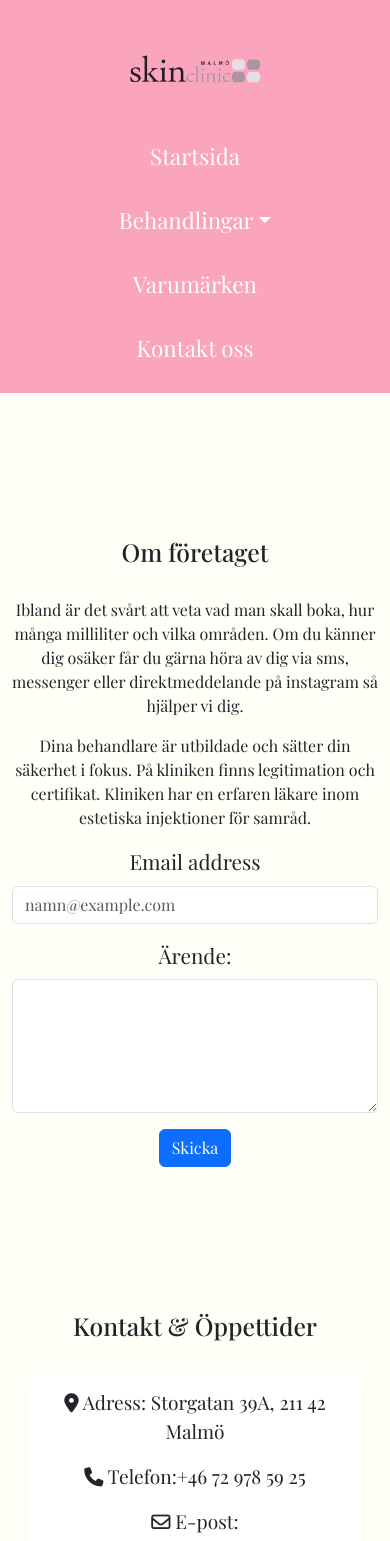
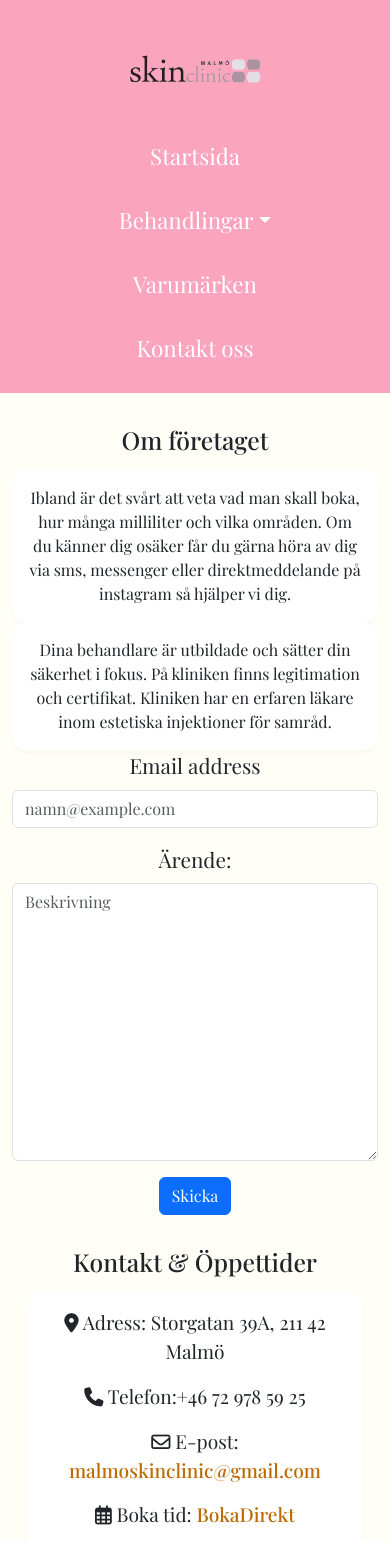
Before and after one commit to Godisstrut/SkinClinicWebsite, a React (Create React App) app in the folder skin-clinic-app/: page /contact in a window 390 px wide. Shown: the top 1541 px of the page. Built offline with nearby package versions, Linux system fonts and the light colour scheme; a web font is replaced by a local one.

Commit message:
Google maps
Integrated google maps to the contact page, and added styling for pc and mobile versions

```diff
--- /dev/null
+++ b/skin-clinic-app/src/components/ContactMap.js
@@ -0,0 +1,27 @@
+function ContactMap({
+    query = "Malmö SkinClinic, Storgatan 39A, Malmö",
+    height = 320
+}) {
+    const place = encodeURIComponent(query)
+    return(
+        <figure style={{ margin: 0 }}>
+            <iframe
+                title="Hitta till Malmö Skin Clinic"
+                src={`https://www.google.com/maps?q=${place}&output=embed`}
+                loading="lazy"
+                referrerPolicy="no-referrer-when-downgrade"
+                style={{ width: "100%", height, border: 0, borderRadius: 12 }}
+                allowFullScreen
+            />
+            <figcaption style={{ marginTop: 8 }}>
+                <a className="map-link"
+                href={`https://www.google.com/maps/search/?api=1&query=${place}`}
+                target="_blank"
+                rel="noreferrer"
+                >Öppna i Google Maps</a>
+            </figcaption>
+        </figure>
+    );
+}
+
+export default ContactMap
--- a/skin-clinic-app/src/components/Header.css
+++ b/skin-clinic-app/src/components/Header.css
@@ -101,7 +101,7 @@
   }
 }
 /* Mobile phone styling for the website */
-@media (max-width: 640px) {
+@media (max-width: 680px) {
   .links {
     flex-direction: column;
     align-items: center;
--- a/skin-clinic-app/src/pages/Botox/Botox.css
+++ b/skin-clinic-app/src/pages/Botox/Botox.css
@@ -12,7 +12,7 @@
 }
 
 .title {
-    color: #CC998D;
+    color: #995700;
 }
 
 #example-fade-text {
--- a/skin-clinic-app/src/pages/Contact.css
+++ b/skin-clinic-app/src/pages/Contact.css
@@ -1,6 +1,22 @@
+html, body {
+  height: 100%;
+  margin: 0;
+  padding: 0;
+  background-color: #fffff8;
+}
+
 .about {
     margin: 2rem;
     margin-top: 9rem;
+}
+
+.about-text {
+    background-color: #fff;
+    border-radius: 15px;
+    padding: 1em;
+    margin: 1rem;
+    /*Pamps css styling */
+    box-shadow: rgba(0,0,0,0.04) 0px 4px 8px -2px
 }
 
 .contact-section {
@@ -24,13 +40,41 @@
 
 .contact-section a:hover {
     text-decoration: underline;
+    color: #995700;
 }
 
 .contact {
     background-color: #fffff8;
     font-family: "Playfair Display", serif;
+    min-height: 100vh;
+    padding-bottom: 3rem;
 }
 
 .form-label {
     font-size: 1.3em;
 }
+
+.map-link {
+    color: #BB6B00;
+    text-decoration: none;
+    font-weight: 500;
+    font-size: 1.2em;
+}
+
+.map-link:hover {
+    text-decoration: underline;
+    color: #995700;
+}
+
+@media (max-width: 1080px) {
+    .about {
+        margin: 1rem 0.5rem;
+        margin-top: 2rem;
+    }
+}
+
+@media (max-width: 990px){
+    .about-text {
+        margin: 0;
+    }
+}
--- a/skin-clinic-app/src/pages/Contact.js
+++ b/skin-clinic-app/src/pages/Contact.js
@@ -4,9 +4,11 @@ import Row from 'react-bootstrap/Row';
 import Col from 'react-bootstrap/Col';
 import Form from 'react-bootstrap/Form';
 import Button from 'react-bootstrap/Button';
+import ContactMap from "../components/ContactMap";
 import "./Contact.css"
 
 function Contact() {
+
     return(
         <div className="contact">
         <Container>
@@ -15,16 +17,16 @@ function Contact() {
                     <h2 className="about">Om företaget</h2>
                     <p className="about-text">Ibland är det svårt att veta vad man skall boka, hur många milliliter och vilka områden. Om du känner dig osäker får du gärna höra av dig via sms, messenger eller direktmeddelande på instagram så hjälper vi dig. </p>
                     <p className="about-text"> Dina behandlare är utbildade och sätter din säkerhet i fokus. På kliniken finns legitimation och certifikat. Kliniken har en erfaren läkare inom estetiska injektioner för samråd.</p>
-                    <Form>
-                    <Form.Group className="mb-3" controlId="exampleForm.ControlInput1">
-                        <Form.Label>Email address</Form.Label>
-                        <Form.Control type="email" placeholder="namn@example.com" />
-                    </Form.Group>
-                    <Form.Group className="mb-3" controlId="exampleForm.ControlTextarea1">
-                        <Form.Label>Ärende:</Form.Label>
-                        <Form.Control as="textarea" rows={5} />
-                    </Form.Group>
-                    <Button variant="primary">Skicka</Button>
+                    <Form action={`mailto:malmoskinclinic@gmail.com`} method="post" encType="text/plain">
+                        <Form.Group className="mb-3" controlId="email">
+                            <Form.Label>Email address</Form.Label>
+                            <Form.Control name="from" type="email" placeholder="namn@example.com" required />
+                        </Form.Group>
+                        <Form.Group className="mb-3" controlId="message">
+                            <Form.Label>Ärende:</Form.Label>
+                            <Form.Control name="message" as="textarea" rows={11} placeholder="Beskrivning" required/>
+                        </Form.Group>
+                        <Button type="submit" variant="primary">Skicka</Button>
                     </Form>
                 </Col>
                 <Col>
@@ -40,6 +42,9 @@ function Contact() {
                             <p><i class="fa-regular fa-clock"></i> Öppetider: Mån-Fre: 08:00-17:00 </p>
                             <p> Lördag-Söndag: stängt </p>
                         </div>
+                    <div style={{ marginTop: 20 }} >
+                        <ContactMap />
+                    </div>
                 </Col>
             </Row>
         </Container>
--- a/skin-clinic-app/src/pages/Fillers/Fillers.css
+++ b/skin-clinic-app/src/pages/Fillers/Fillers.css
@@ -12,7 +12,7 @@
 }
 
 .title {
-    color: #CC998D;
+    color: #995700;
 }
 
 #example-fade-text {
--- a/skin-clinic-app/src/pages/Home.css
+++ b/skin-clinic-app/src/pages/Home.css
@@ -46,6 +46,7 @@ p {
 
 .contact-info a:hover {
     text-decoration: underline;
+    color: #995700;
 }
 
 /* Tablet styling for the website */
--- a/skin-clinic-app/src/pages/SkinYouth/SkinYouth.css
+++ b/skin-clinic-app/src/pages/SkinYouth/SkinYouth.css
@@ -12,7 +12,7 @@
 }
 
 .title {
-    color: #CC998D;
+    color: #995700;
 }
 
 #example-fade-text {
--- a/skin-clinic-app/src/pages/Trademarks.css
+++ b/skin-clinic-app/src/pages/Trademarks.css
@@ -20,4 +20,5 @@
 
 .card-link:hover {
     text-decoration: underline;
+    color: #995700;
 }
```
